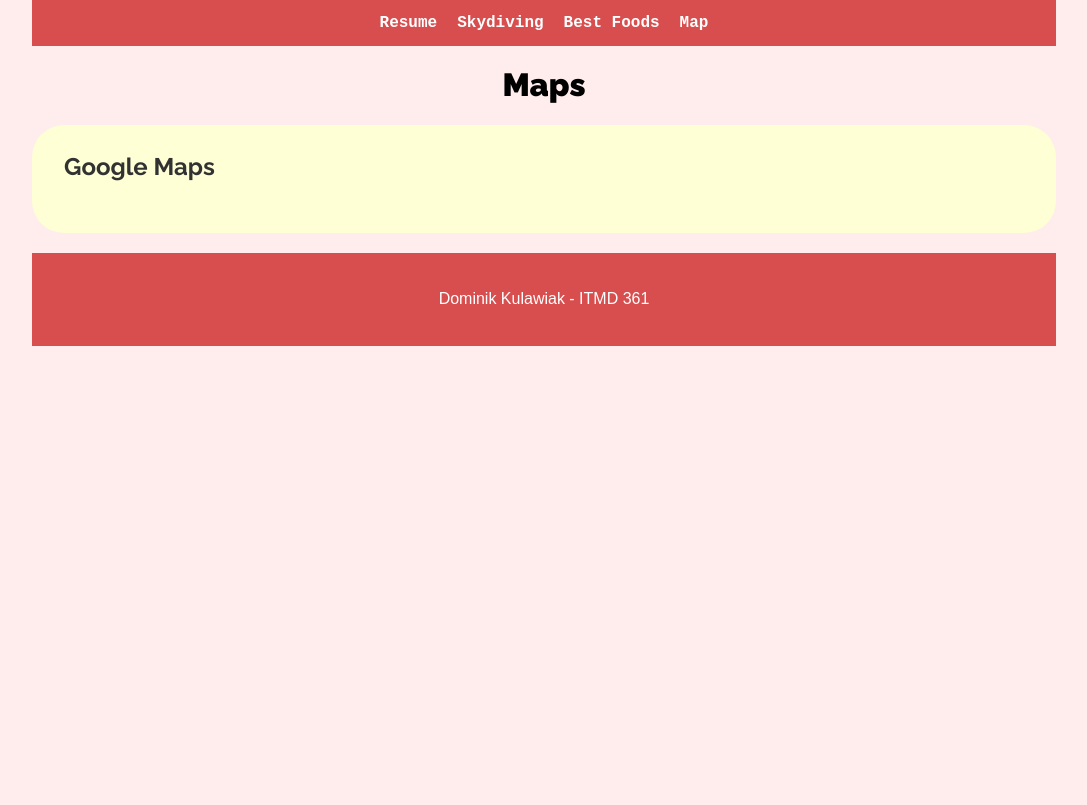
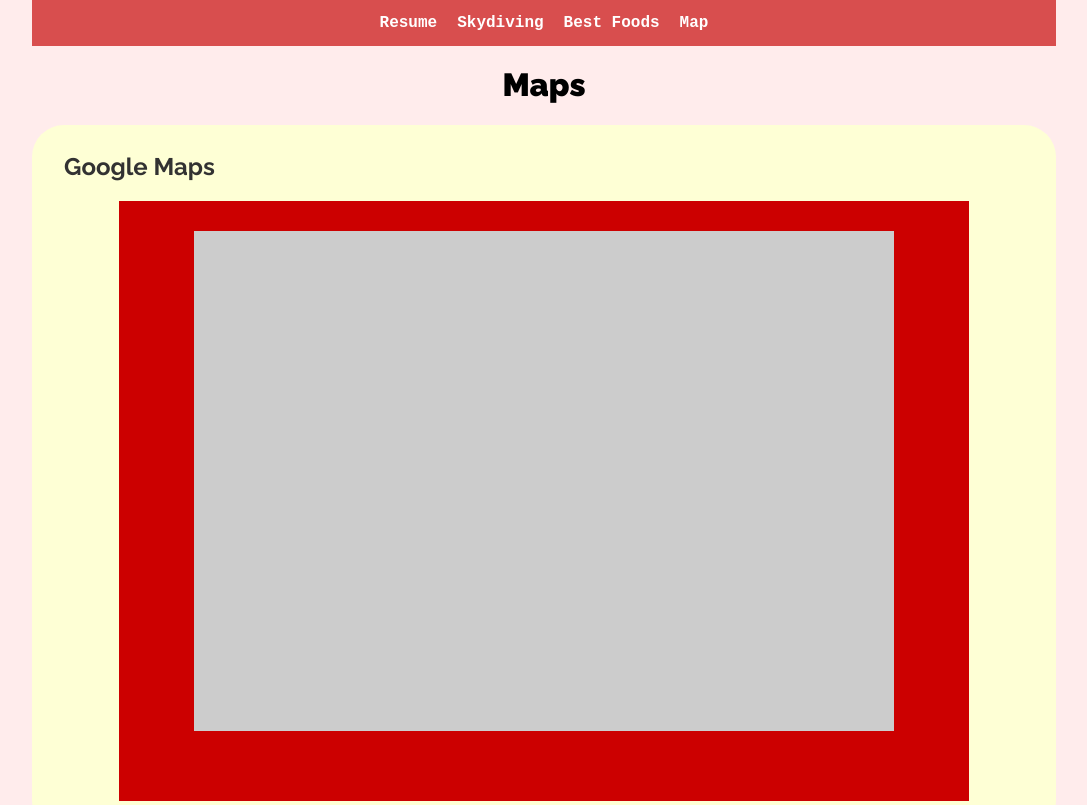
Before and after one commit to DominikFX/ITMD361-Project3, a plain HTML site: page maps.html in a window 1280 px wide. Shown: the top 805 px of the page, without its empty margins (96-1183 px from the left). Drawn offline with Linux system fonts and the light colour scheme; some packages are replaced by stand-ins of ours; a web font is replaced by a local one.

Commit message:
try with wrappers and css modifications

```diff
--- a/css/style.css
+++ b/css/style.css
@@ -175,3 +175,18 @@ section {
   padding-top: 0.5rem;
   border-radius: 2rem;
 }
+
+#wrapper {
+  width: 850px;
+  height: 600px;
+  background-color: #c00;
+  margin: 0 auto;
+  overflow: hidden;
+}
+
+#canvas {
+  width: 700px;
+  height: 500px;
+  background-color: #ccc;
+  margin: 30px auto;
+}
--- a/maps.html
+++ b/maps.html
@@ -21,9 +21,11 @@
     <h1>Maps</h1>
     <section id="fav-foods">
       <h2>Google Maps</h2>
+      <div id="wrapper">
+        <div id="canvas"></div>
+      </div>
     </section>
   </main>
-  <div id="map"></div>
   <script>
     var map;
     function initMap() {
```
